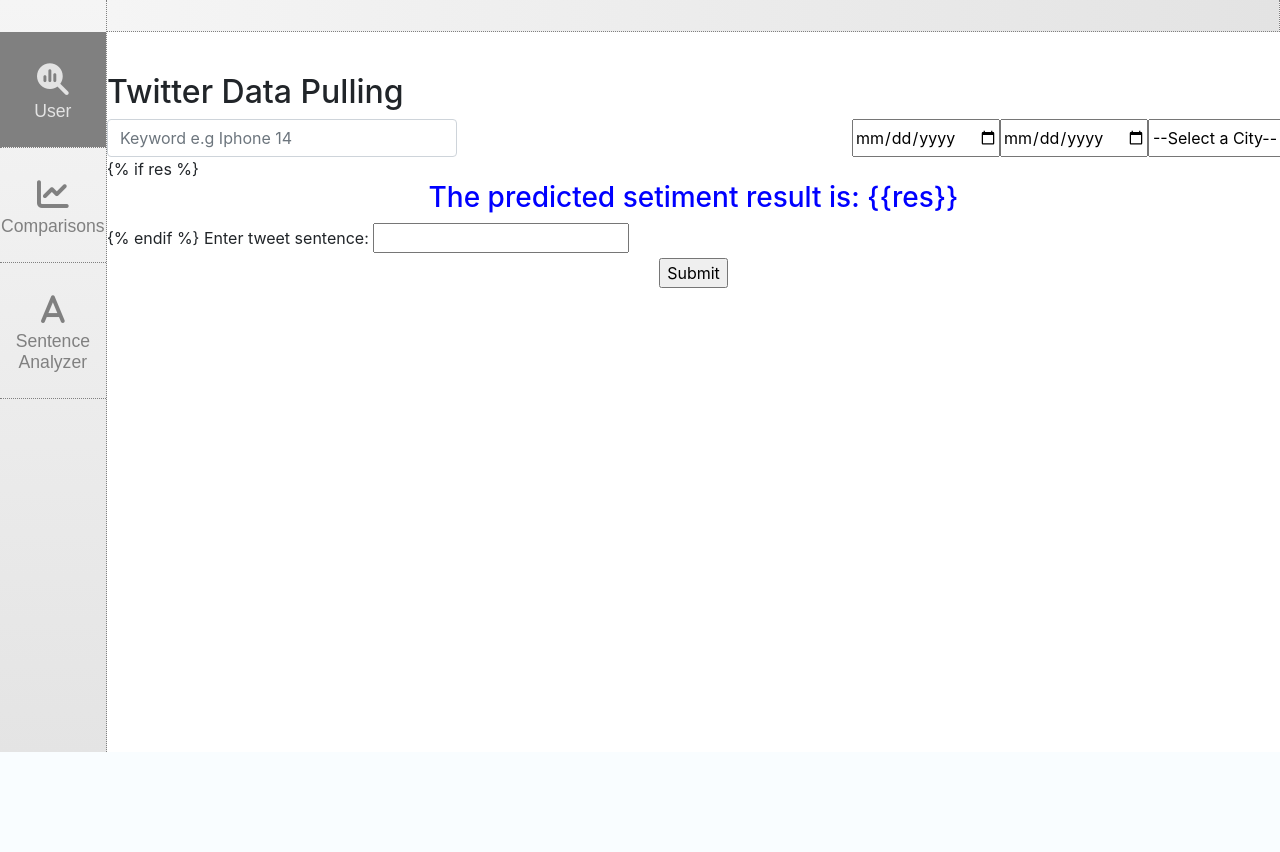
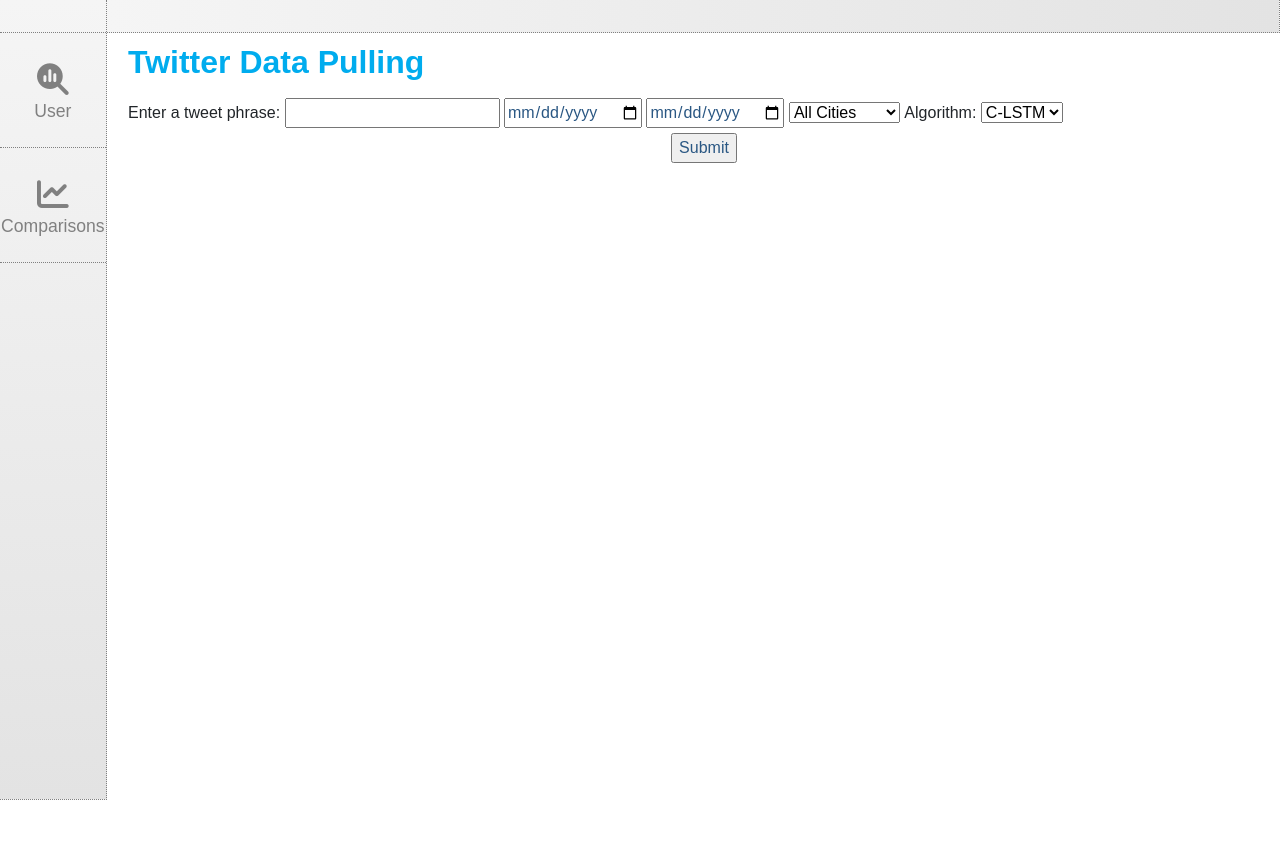
Before and after one commit to luke-bluefintech/Sentizard, a Flask app: page / in a window 1280 px wide. Shown: the part 48-900 px from the top of the page. Before the commit the page ends 800 px from the top, so only its background shows below. Run offline with Flask 2, Linux system fonts and the light colour scheme; parts of the project's set-up code (start-up, migrations or seed data) failed here and were passed over; some libraries are stand-ins or nearby versions; some web fonts are replaced.

Commit message:
working website

```diff
--- a/app.py
+++ b/app.py
@@ -1,13 +1,7 @@
 from flask import Flask, render_template, url_for, request
-# load backend code
-import os
-import sys
 from backend.scripts.backend import Backend
 
-
-# get current path
-curr_dir = os.path.abspath('')
-app = Flask(__name__, template_folder=curr_dir)
+app = Flask(__name__)
 
 
 @app.route('/')
@@ -18,25 +12,23 @@ def home():
 
 @app.route('/result', methods=['POST', 'GET'])
 def result():
-    # Get the submitted sentence
-    input_data = request.form.to_dict()
-    # print(output)
-    sentence = input_data["sentence"]
-    model_name = "C-LSTM"
+    output = request.form.to_dict()
 
-    ##############################
-    # Analyze the sentiment of the sentence
-    # val = backend.analyze_sentiment(sentence, model_name)
-    # val_str = str(val)
-    val_str = '100'
-    ##############################
+    sentence = output["sentence"]
+    date1 = output["date1"]
+    date2 = output["date2"]
+    city = output["city"]
+    algorithm = output["algorithm"]
 
-    return render_template('index.html', res=val_str)
+    if algorithm == "C-LSTM":
+        val = backend.analyze_sentiment(sentence, "C-LSTM")
+    elif algorithm == "SVM":
+        val = backend.analyze_sentiment(sentence, "SVM")
+    sentence = str(val)
+
+    return render_template('index.html', sentence=sentence, date1=date1, date2=date2, city=city, algorithm=algorithm)
 
 
 if __name__ == "__main__":
-    # Load backend
-    # backend = Backend()
-
-    # Launch website
+    backend = Backend()
     app.run(debug=True)
--- a/static/styles/homeStyle.css
+++ b/static/styles/homeStyle.css
@@ -50,7 +50,7 @@ col {
 
 .displaywindow {
     position: fixed;
-    top: 120.5px;
+    top: 80.5px;
     right: 0;
     width: 91.75vw;
     height: 86vh;
@@ -78,15 +78,15 @@ h1 {
 
 h2 {
     position: relative;
-    left: 5%;
+    color: rgb(0,172,238);
+    font-weight: 600;
     bottom: 9px;
 }
 
 h3 {
     position: relative;
     font-size: .9rem;
-    top: 2.55em;
-    color: gray;
+    top: 8em;
 }
 
 h4 {
@@ -189,6 +189,13 @@ option {
     background-color: transparent;
 }
 
+.response-form {
+    position: relative;
+    z-index: 20;
+    margin-top: 100px;
+    margin-left: 10%;
+}
+
 #submitButton {
     position: relative;
     border-radius: .4em;
@@ -223,6 +230,7 @@ a:focus {
 
 .navbar {
     position: fixed;
+    top: 0;
     padding: 15px 10px;
     background-image: linear-gradient(to right, rgb(0,172,238), rgb(0, 128, 177));
     height: 3rem;
@@ -243,6 +251,12 @@ a:focus {
     margin: 40px 0;
 }
 
+.user-container {
+    position: absolute;
+    padding: 0;
+    margin-top: 6rem;
+}
+
 i,
 span {
     display: inline-block;
@@ -259,7 +273,7 @@ span {
     border-bottom: 1px dotted gray;
     border-right: 1px dotted gray;
     background-image: linear-gradient(to right, rgb(245, 245, 245), rgb(227, 227, 227));
-    height: 2rem;
+    height: 2.05rem;
 }
 
 #sidebar {
--- a/index.html
+++ b/templates/index.html
@@ -12,7 +12,6 @@
     <script src="https://cdnjs.cloudflare.com/ajax/libs/axios/0.27.2/axios.min.js"
         integrity="sha512-odNmoc1XJy5x1TMVMdC7EMs3IVdItLPlCeL5vSUPN2llYKMJ2eByTTAIiiuqLg+GdNr9hF6z81p27DArRFKT7A=="
         crossorigin="anonymous" referrerpolicy="no-referrer"></script>
-    <script src="./helper_functions/auth.js"></script>
     <script src="https://use.fontawesome.com/b8af91ce87.js"></script>
     <script src="https://kit.fontawesome.com/d1d35104b4.js" crossorigin="anonymous"></script>
     <link rel="stylesheet" type="text/css" href="./static/styles/homeStyle.css">
@@ -20,12 +19,44 @@
     <title>Sentizard</title>
 </head>
 
-<body id="homepage" class="homepage" onload="setButton('User')">
+<body id="homepage" class="homepage" style="z-index: 40; overflow: hidden;" onload="setButton('User')">
+    <div class="response-form">
+        <h2>Twitter Data Pulling</h2>
+        <form class="grid" action="/result" method="POST">
+            <label for="sentence"> Enter a tweet phrase: </label>
+            <input type="text" id="sentence" name="sentence">
+            <input type=date min=2019-09-08 name="date1">
+            <input type=date min=2019-09-08 name="date2">
+            <select id="city" name="city">
+                <option value="All Cities">All Cities</option>
+                <option value="Boston">Boston</option>
+                <option value="New York">New York</option>
+                <option value="Los Angeles">Los Angeles</option>
+                <option value="Chicago">Chicago</option>
+            </select>
+            <label>Algorithm: </label>
+            <select id="algorithm" name="algorithm">
+                <option value="C-LSTM">C-LSTM</option>
+                <option value="SVM">SVM</option>
+                <option value="BiLSTM">BiLSTM</option>
+                <option value="CLSTM">CLSTM</option>
+            </select>
+            {% if sentence %}
+            <center>
+                <h3 style="color: blue;" class="let_space">The predicted setiment result is: {{sentence}}</h3>
+            </center>
+            {% endif %}
+
+            <center><input class="file_submit" type="Submit"></center>
+
+        </form>
+    </div>
     <div class="enlargedFrame" id="enlargedFrame">
         <nav class="navbar navbar-expand-lg navbar-light bg-light" id="navbar">
             <ul class="nav navbar-nav abs-left-x">
                 <i class="nav-item">
-                    <img class="wand-icon" src="https://iteration2code.s3.us-east-2.amazonaws.com/Wand_Icon.png" alt="Wand"></img>
+                    <img class="wand-icon" src="https://iteration2code.s3.us-east-2.amazonaws.com/Wand_Icon.png"
+                        alt="Wand"></img>
                     Sentizard
                 </i>
             </ul>
@@ -46,11 +77,6 @@
                                     <i class="fas fa-chart-line"></i>
                                     Comparisons
                                 </a>
-                                <a href="#" id="Compare" onclick="setButton(id)">
-                                    &nbsp
-                                    <i class="fa-solid fa-a"></i>
-                                    Sentence Analyzer
-                                </a>
                             </li>
                         </h4>
                     </ul>
@@ -58,13 +84,21 @@
             </div>
             <div class="col-11">
                 <div class="wrapper" id="borderwrap"></div>
+                <div class="user-container" style="z-index:15">
+                    <form>
+                        <div class="row">
+                            <div class="col">
+                                <div class="displaywindow" id="displaywindow" style="z-index:10"></div>
+                            </div>
+                        </div>
+                    </form>
+                </div>
             </div>
         </div>
     </div>
     <div class="row no-gutters">
         <div class="col-1"></div>
         <div class="col-11">
-            <div class="displaywindow" id="displaywindow"></div>
         </div>
     </div>
     <ul>
@@ -85,9 +119,12 @@
 </body>
 
 <script>
-    $(document).ready(function () {
-        window.history.pushState('page2', 'Title', '/data');
-    });
+    function resultUrl() {
+        console.log("Here");
+        window.location.href += "http://localhost:5000/result";
+    }
+
+    var res = 0;
 
     // Each sidebar button
     var sidebarButtons = ["User", "By Device", "Compare"];
@@ -114,24 +151,6 @@
         var buttonToActivate = document.getElementById(button);
         buttonToActivate.className += " active";
         document.getElementById("displaywindow").innerHTML = "";
-        if (button === "Compare") {
-            var compareFrame = document.createElement('iframe');
-            document.getElementById('displaywindow').style.width = "91.666666%";
-            compareFrame.class = "comparisonwindow";
-            compareFrame.id = "sentenceAnalyzer.html";
-            compareFrame.src = "static/SentenceAnalyzer.html";
-            compareFrame.height = "100%";
-            compareFrame.width = "100%";
-            compareFrame.scrolling = "no";
-            compareFrame.style.marginLeft = '0rem';
-            compareFrame.style.marginTop = '0rem';
-            compareFrame.style.border = 'none';
-            document.getElementById('displaywindow').appendChild(compareFrame);
-            compareFrame.style.visibility = 'visible';
-            /* for (var i = 0; i < links.length; i++) {
-                document.getElementById(links[i]).style.visibility = 'visible';
-            } */
-        }
         if (button === "By Device") {
             document.getElementById('borderwrap').style.display = 'inline';
             var bydeviceFrame = document.createElement('iframe');
@@ -145,6 +164,7 @@
             bydeviceFrame.style.marginLeft = '0rem';
             bydeviceFrame.style.marginTop = '0rem';
             bydeviceFrame.style.border = 'none';
+            bydeviceFrame.style.backgroundColor = 'white';
             document.getElementById('displaywindow').appendChild(bydeviceFrame);
             bydeviceFrame.style.visibility = 'visible';
             /* for (var i = 0; i < links.length; i++) {
@@ -153,17 +173,18 @@
         }
         if (button === "User") {
             document.getElementById('borderwrap').style.display = 'inline';
-            var bydeviceFrame = document.createElement('iframe');
+            var bydeviceFrame = document.createElement('div');
             document.getElementById('displaywindow').style.width = "91.666666%";
             bydeviceFrame.class = "UserWindow";
             bydeviceFrame.id = "User.html";
-            bydeviceFrame.src = "static/User.html";
+            bydeviceFrame.src = "";
             bydeviceFrame.height = "100%";
             bydeviceFrame.width = "100%";
             bydeviceFrame.scrolling = "no";
             bydeviceFrame.style.marginLeft = '0rem';
             bydeviceFrame.style.marginTop = '0rem';
             bydeviceFrame.style.border = 'none';
+            bydeviceFrame.style.zIndex = "20";
             document.getElementById('displaywindow').appendChild(bydeviceFrame);
             bydeviceFrame.style.visibility = 'visible';
         }
```
Also changed, not shown: templates/index_proto.html (renamed from index_proto.html, +5 -5 lines).
